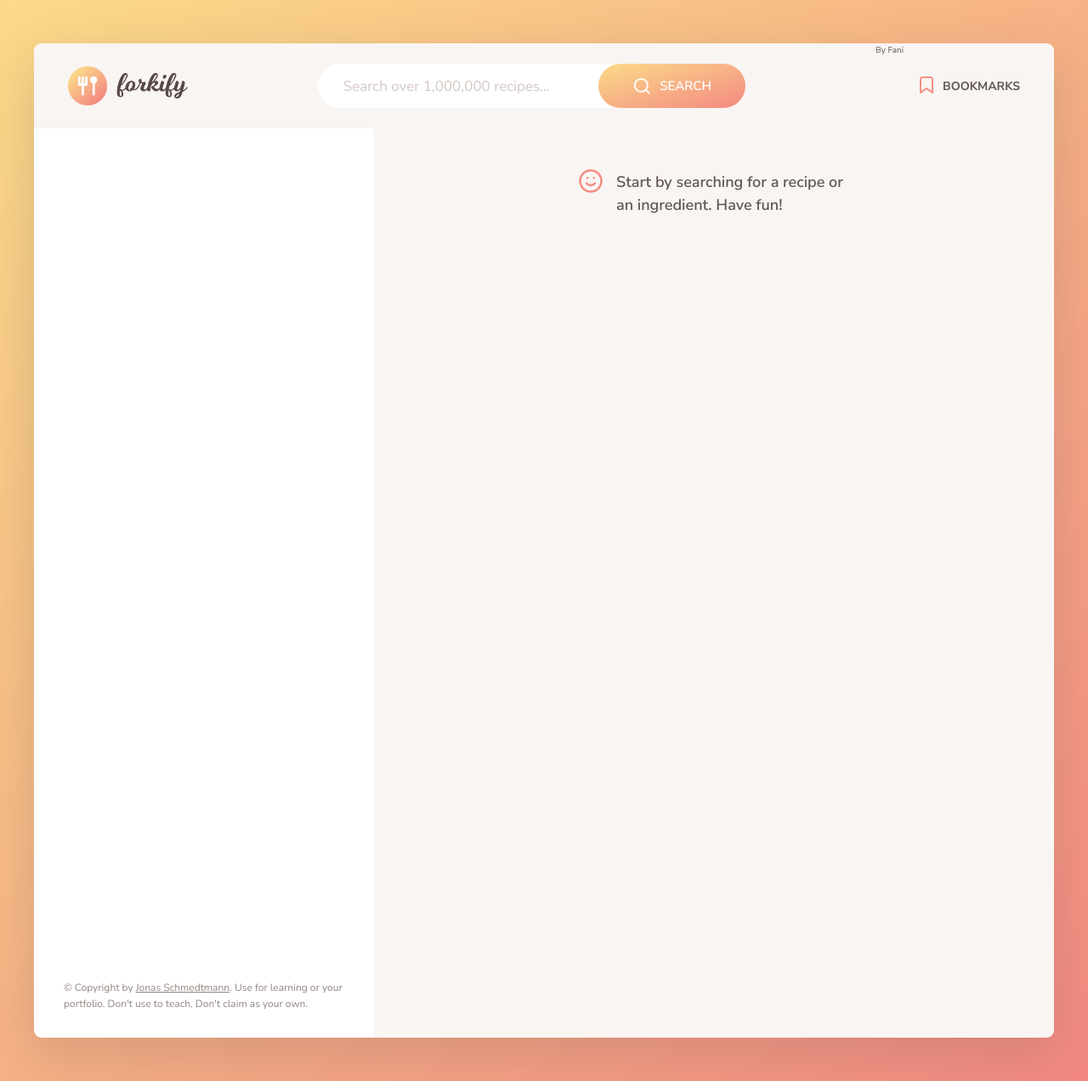
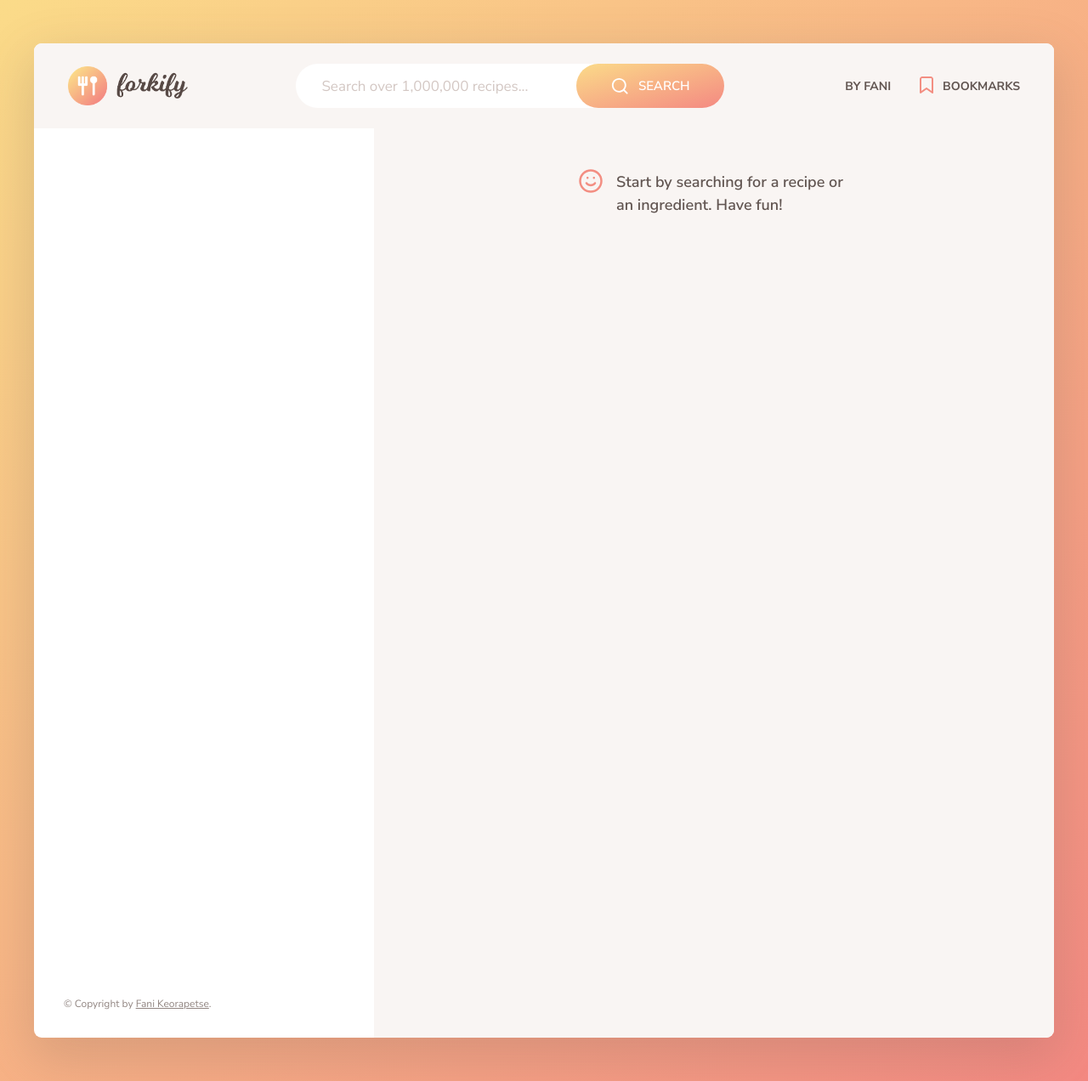
Before and after one commit to Fani2000/forkify-app-with-Jonas-course, a website built with Parcel: page index.html in a window 1280 px wide. Shown: the whole page at 85% size. Built offline with nearby package versions, Linux system fonts and the light colour scheme.

Commit message:
fixed the by Fani button and the footer

```diff
--- a/index.html
+++ b/index.html
@@ -37,8 +37,8 @@
         <nav class="nav">
           <ul class="nav__list">
             <li class="nav__item">
-              <!-- <button class="nav__btn nav__btn--add-recipe">
-                <svg class="nav__icon">
+              <button class="nav__btn nav__btn--add-recipe">
+                <!-- <svg class="nav__icon">
                   <use href="src/img/icons.svg#icon-edit"></use>
                 </svg> -->
                 <span>By Fani</span>
@@ -129,9 +129,8 @@
             class="twitter-link"
             target="_blank"
             href="https://twitter.com/jonasschmedtman"
-            >Jonas Schmedtmann</a
-          >. Use for learning or your portfolio. Don't use to teach. Don't claim
-          as your own.
+            >Fani Keorapetse</a
+          >.
         </p>
       </div>
 
```
